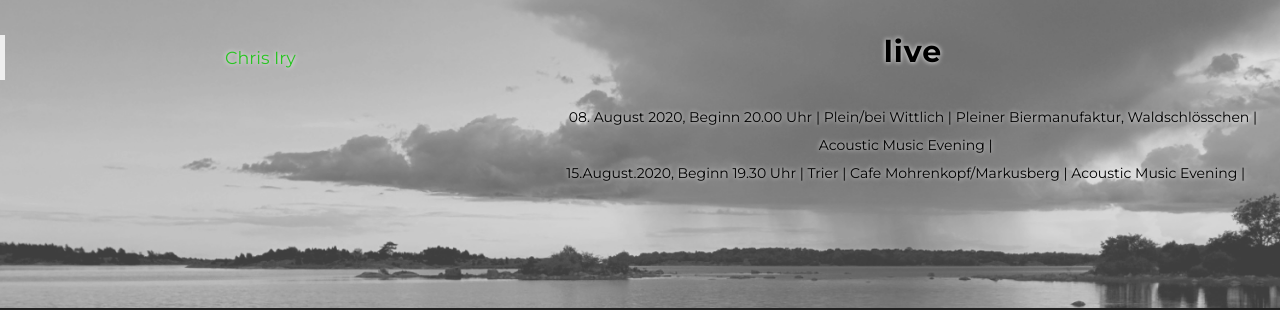
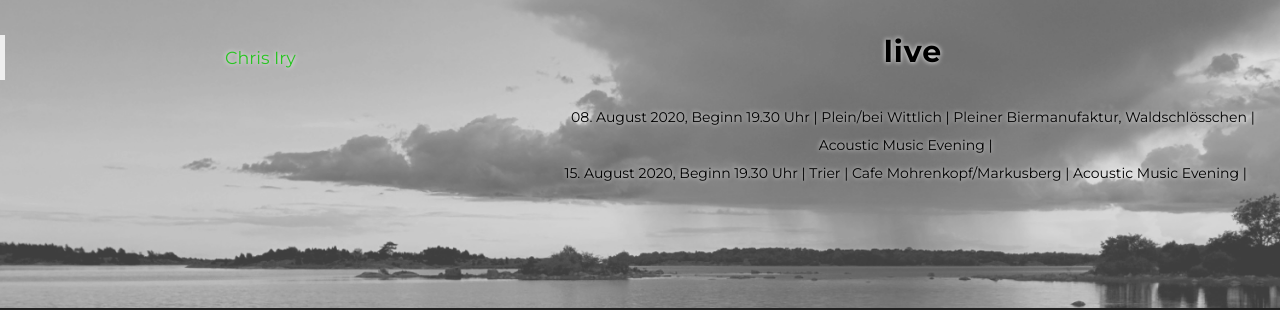
Before and after one commit to danielfett/chris-iry, a Jekyll site: the page built from index.md, in a window 1280 px wide and 900 px high, scrolled down 1635 px. Shown: the part 152-462 px from the top of the window. Built offline with Jekyll 4.4.1, drawn with Linux system fonts in a browser that asks for light colours; some web fonts are replaced.

Commit message:
Update konzerte.yml

```diff
--- a/_data/konzerte.yml
+++ b/_data/konzerte.yml
@@ -7,12 +7,12 @@
 #   Facebooklink: https://de-de.facebook.com/events/381766689088601/ ← OPTIONAL
 #   Link: https://example.com ← OPTIONAL
 
-- Datum: 08. August 2020, Beginn 20.00 Uhr
+- Datum: 08. August 2020, Beginn 19.30 Uhr
   Stadt: Plein/bei Wittlich
   Veranstaltungsort: Pleiner Biermanufaktur, Waldschlösschen
   Name: Acoustic Music Evening
   Facebooklink: https://www.facebook.com/events/1142875046113253/
-- Datum: 15.August.2020, Beginn 19.30 Uhr
+- Datum: 15. August 2020, Beginn 19.30 Uhr
   Stadt: Trier
   Veranstaltungsort: Cafe Mohrenkopf/Markusberg
   Name: Acoustic Music Evening
```
